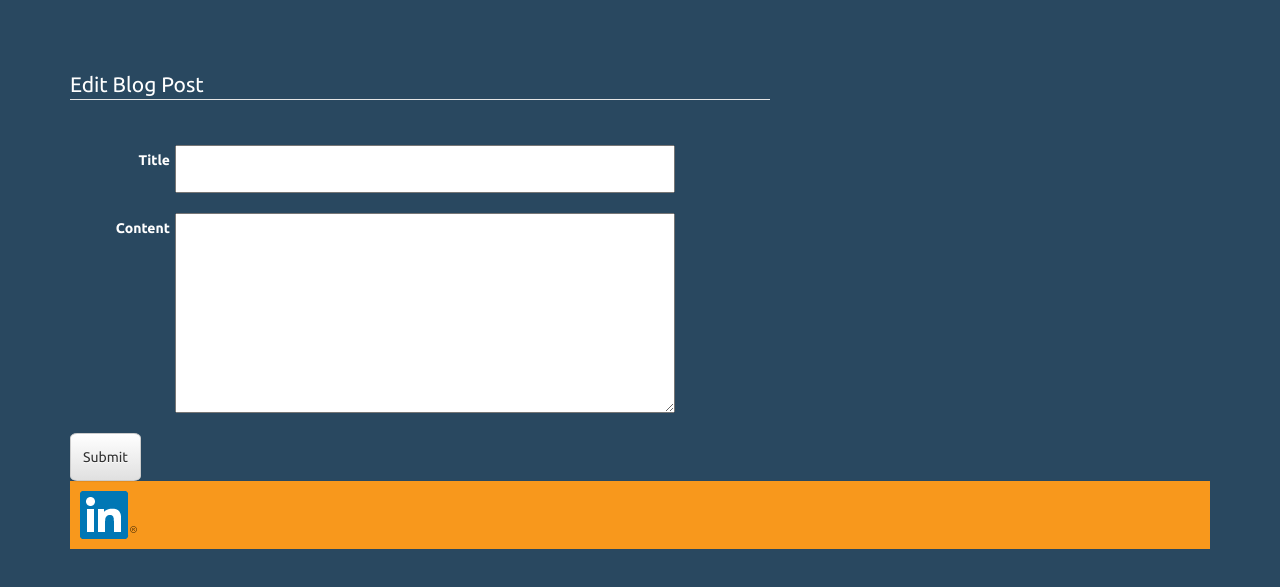
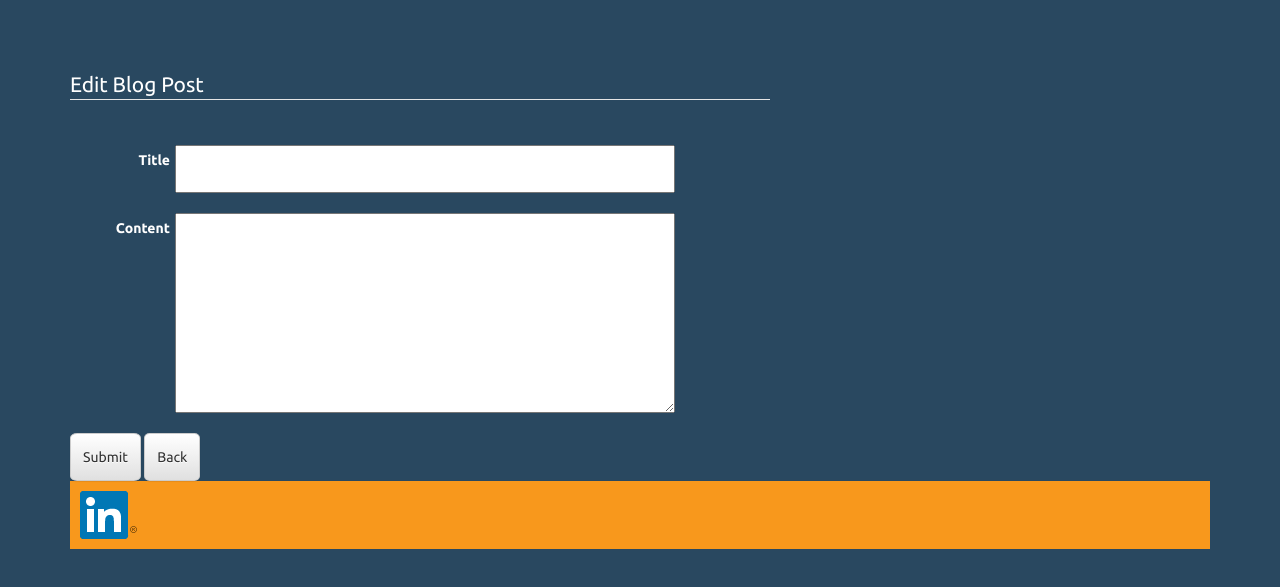
Before and after one commit to harrystaley/FSND_Multi_User_Blog, a Python web app: template templates/editpost.html in a window 1280 px wide. Shown: the part 213-800 px from the top of the page. Run offline with Jinja, Linux system fonts and the light colour scheme; the template is opened without the code that fills it, so the values that code supplies are empty; some libraries are stand-ins or nearby versions.

Commit message:
FEAT: added cancel button that sends the user back to the previous page

```diff
--- a/templates/editpost.html
+++ b/templates/editpost.html
@@ -19,6 +19,7 @@ blog project -->
 	</fieldset>
 	<fieldset class="accountAction">
 		<input type="submit" class="btn btn-default" name="submit" value="Submit">
+		<input Type="button" class="btn btn-default" name="cancel" value="Back" onClick="history.go(-1);return true;">
 	</fieldset>
 </form>
 
```
